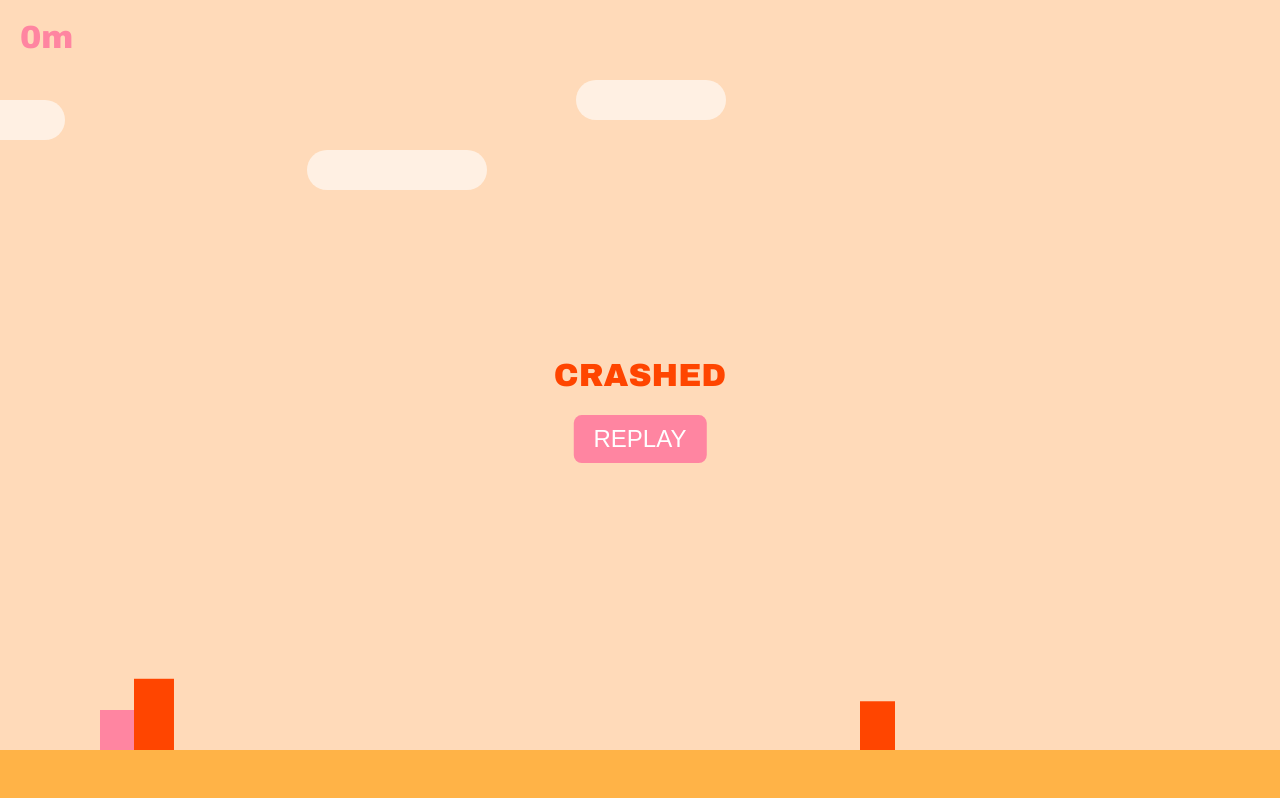
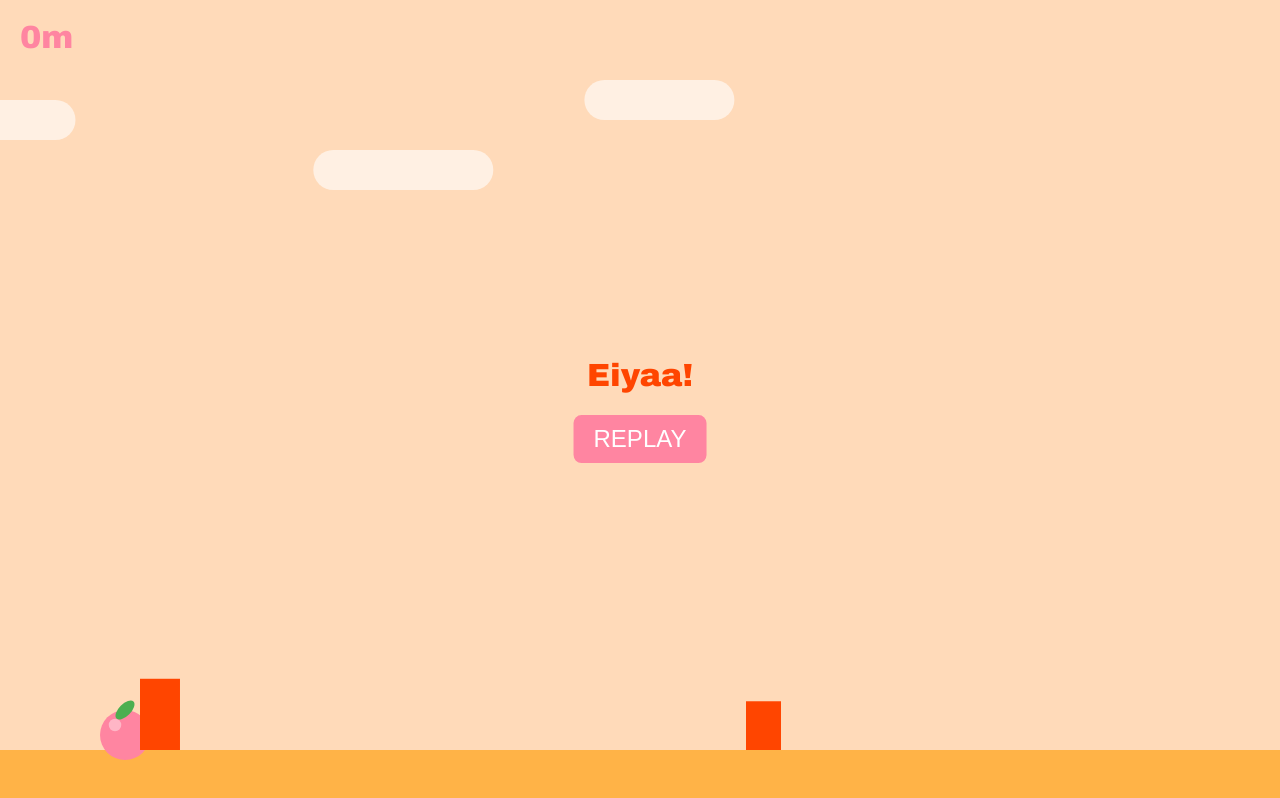
Before and after one commit to Ayomide-cmd/PeachJump, a website built with Vite: page index.html in a window 1280 px wide. Built offline with nearby package versions, Linux system fonts and the light colour scheme.

Commit message:
“new”

```diff
--- a/index.html
+++ b/index.html
@@ -5,13 +5,14 @@
     <meta name="viewport" content="width=device-width, initial-scale=1.0" />
     <title>Peach Jump</title>
     <link rel="stylesheet" href="./style.css">
+    <meta name="viewport" content="width=device-width, initial-scale=1.0, maximum-scale=1.0, user-scalable=no, viewport-fit=cover">
 </head>
 <body>
     <div id="ui">
         <div id="score">0m</div>
     </div>
     <div id="game-over" class="hidden">
-        <h1>CRASHED</h1>
+        <h1>Eiyaa!</h1>
         <button id="restart">REPLAY</button>
     </div>
     <canvas id="gameCanvas"></canvas>
--- a/src/Game.js
+++ b/src/Game.js
@@ -20,22 +20,64 @@
     }
 
     init() {
-        window.addEventListener('keydown', (e) => {
-            if (e.code === 'Space') this.player.jump();
+
+        const handleJump = (e) => {
+
+            if (e && e.type === 'keydown') {
+                const jumpKeys = ['Space', 'ArrowUp', 'KeyW'];
+                if (!jumpKeys.includes(e.code)) return;
+                e.preventDefault();
+            }
+
+            this.player.jump();
+        };
+
+
+        window.addEventListener('keydown', handleJump);
+
+
+        window.addEventListener('mousedown', (e) => {
+
+            if (e.button === 0) handleJump();
         });
+
+
+        window.addEventListener('touchstart', (e) => {
+            if (e.cancelable) e.preventDefault();
+            handleJump();
+        }, { passive: false });
+
+        window.addEventListener('resize', () => this.handleResize());
+
         this.loop();
+    }
+
+    handleResize() {
+        this.canvas.width = window.innerWidth;
+        this.canvas.height = window.innerHeight;
+        this.background.width = this.canvas.width;
+        this.background.height = this.canvas.height;
+        this.player.groundY = this.canvas.height - 90;
+        if(!this.player.isJumping) this.player.y = this.player.groundY;
     }
 
     spawnObstacle() {
         this.spawnTimer++;
-        if (this.spawnTimer > Math.max(60, 120 - this.score / 10)) {
+        const spawnRate = Math.max(50, 100 - this.score / 20);
+        if (this.spawnTimer > spawnRate) {
             this.obstacles.push(new Obstacle(this.ctx, this.canvas.width, this.canvas.height, this.gameSpeed));
             this.spawnTimer = 0;
         }
     }
 
     checkCollision(p, o) {
-        return (p.x < o.x + o.w && p.x + p.w > o.x && p.y < o.y + o.h && p.y + p.h > o.y);
+        const padding = 8;
+        return (
+            p.x + padding < o.x + o.w &&
+            p.x + p.w - padding > o.x &&
+            p.y + padding < o.y + o.h &&
+            p.y + p.h - padding > o.y
+        );
     }
 
     loop() {
@@ -71,9 +113,17 @@
     gameOver() {
         this.isGameOver = true;
         this.player.explode();
-        gsap.to(this.canvas, { x: 20, repeat: 5, yoyo: true, duration: 0.05, onComplete: () => {
-            gsap.set(this.canvas, { x: 0 });
-            document.getElementById('game-over').classList.remove('hidden');
-        }});
+
+
+        gsap.to(this.canvas, {
+            x: 10,
+            repeat: 5,
+            yoyo: true,
+            duration: 0.05,
+            onComplete: () => {
+                gsap.set(this.canvas, { x: 0 });
+                document.getElementById('game-over').classList.remove('hidden');
+            }
+        });
     }
 }
--- a/src/Player.js
+++ b/src/Player.js
@@ -3,15 +3,18 @@
 export class Player {
     constructor(ctx, height) {
         this.ctx = ctx;
+        this.w = 50;
+        this.h = 50;
         this.x = 100;
-        this.y = height - 100;
-        this.w = 40;
-        this.h = 40;
+        this.groundY = height - 90;
+        this.y = this.groundY;
+
         this.gravity = 0.8;
         this.velocity = 0;
-        this.jumpForce = -15;
-        this.groundY = height - 90;
+        this.jumpForce = -16;
         this.isJumping = false;
+
+
         this.scaleX = 1;
         this.scaleY = 1;
     }
@@ -20,7 +23,16 @@
         if (!this.isJumping) {
             this.velocity = this.jumpForce;
             this.isJumping = true;
-            gsap.to(this, { scaleY: 1.3, scaleX: 0.7, duration: 0.1, yoyo: true, repeat: 1 });
+
+            // Squash and stretch effect using GSAP
+            gsap.to(this, {
+                scaleY: 1.4,
+                scaleX: 0.7,
+                duration: 0.15,
+                yoyo: true,
+                repeat: 1,
+                ease: "power1.out"
+            });
         }
     }
 
@@ -28,7 +40,18 @@
         this.velocity += this.gravity;
         this.y += this.velocity;
 
-        if (this.y > this.groundY) {
+        // Ground collision
+        if (this.y >= this.groundY) {
+            // If we just landed, do a small "thud" squash
+            if (this.isJumping) {
+                gsap.to(this, {
+                    scaleY: 0.7,
+                    scaleX: 1.3,
+                    duration: 0.1,
+                    yoyo: true,
+                    repeat: 1
+                });
+            }
             this.y = this.groundY;
             this.velocity = 0;
             this.isJumping = false;
@@ -37,29 +60,55 @@
 
     draw() {
         this.ctx.save();
+
+        // Move to the player position (centered)
         this.ctx.translate(this.x + this.w / 2, this.y + this.h / 2);
         this.ctx.scale(this.scaleX, this.scaleY);
-        this.ctx.fillStyle = '#FF85A1';
-        this.ctx.fillRect(-this.w / 2, -this.h / 2, this.w, this.h);
+
+        // 1. THE PEACH (Round Ball)
+        this.ctx.beginPath();
+        this.ctx.arc(0, 0, this.w / 2, 0, Math.PI * 2);
+        this.ctx.fillStyle = '#FF85A1'; // Pink
+        this.ctx.fill();
+
+        // 2. THE LEAF
+        this.ctx.beginPath();
+        this.ctx.fillStyle = '#4CAF50'; // Green
+        // Draw a small ellipse for the leaf
+        this.ctx.ellipse(0, -this.h / 2, 12, 6, -Math.PI / 4, 0, Math.PI * 2);
+        this.ctx.fill();
+
+        // 3. THE SHINE (Makes it look round/3D)
+        this.ctx.beginPath();
+        this.ctx.fillStyle = 'rgba(255, 255, 255, 0.4)';
+        this.ctx.arc(-this.w / 5, -this.h / 5, this.w / 8, 0, Math.PI * 2);
+        this.ctx.fill();
+
         this.ctx.restore();
     }
 
     explode() {
+        // Visual particles for game over
         for (let i = 0; i < 15; i++) {
             const dot = document.createElement('div');
+            dot.classList.add('particle');
             dot.style.position = 'absolute';
-            dot.style.left = `${this.x}px`;
-            dot.style.top = `${this.y}px`;
-            dot.style.width = '10px';
-            dot.style.height = '10px';
-            dot.style.backgroundColor = '#FF4500';
+            dot.style.left = `${this.x + 25}px`;
+            dot.style.top = `${this.y + 25}px`;
+            dot.style.width = '12px';
+            dot.style.height = '12px';
+            dot.style.borderRadius = '50%';
+            dot.style.backgroundColor = '#FF85A1';
+            dot.style.pointerEvents = 'none';
             document.body.appendChild(dot);
 
             gsap.to(dot, {
-                x: (Math.random() - 0.5) * 200,
-                y: (Math.random() - 0.5) * 200,
+                x: (Math.random() - 0.5) * 300,
+                y: (Math.random() - 0.5) * 300,
                 opacity: 0,
-                duration: 0.8,
+                scale: 0,
+                duration: 1,
+                ease: "power2.out",
                 onComplete: () => dot.remove()
             });
         }
--- a/style.css
+++ b/style.css
@@ -32,3 +32,23 @@
     cursor: pointer;
     border-radius: 8px;
 }
+
+html, body {
+    overscroll-behavior: none;
+    overflow: hidden;
+    touch-action: none;
+    width: 100%;
+    height: 100%;
+}
+
+canvas {
+    display: block;
+    width: 100vw;
+    height: 100vh;
+}
+
+canvas {
+    touch-action: none;
+    user-select: none;
+    -webkit-tap-highlight-color: transparent;
+}
```
